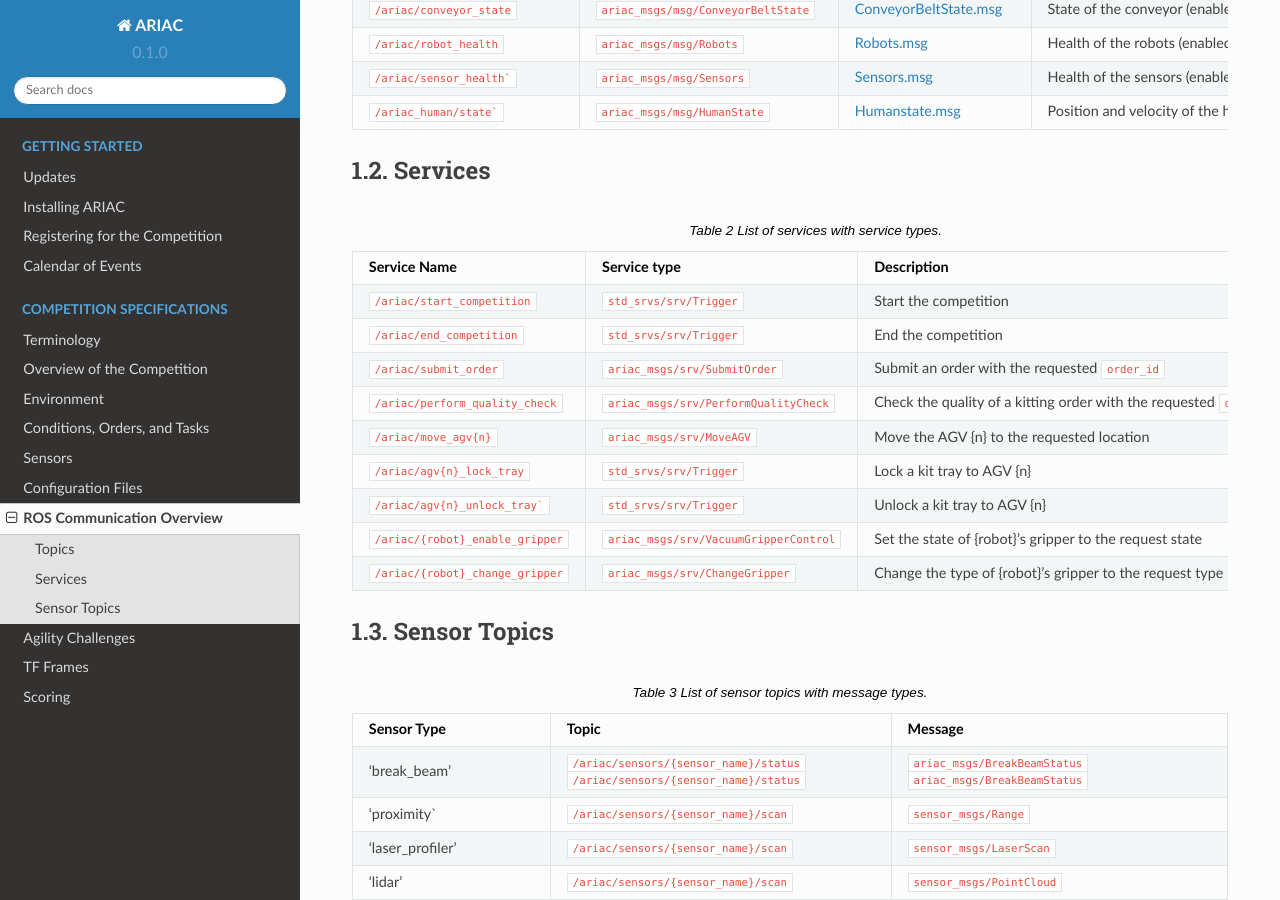
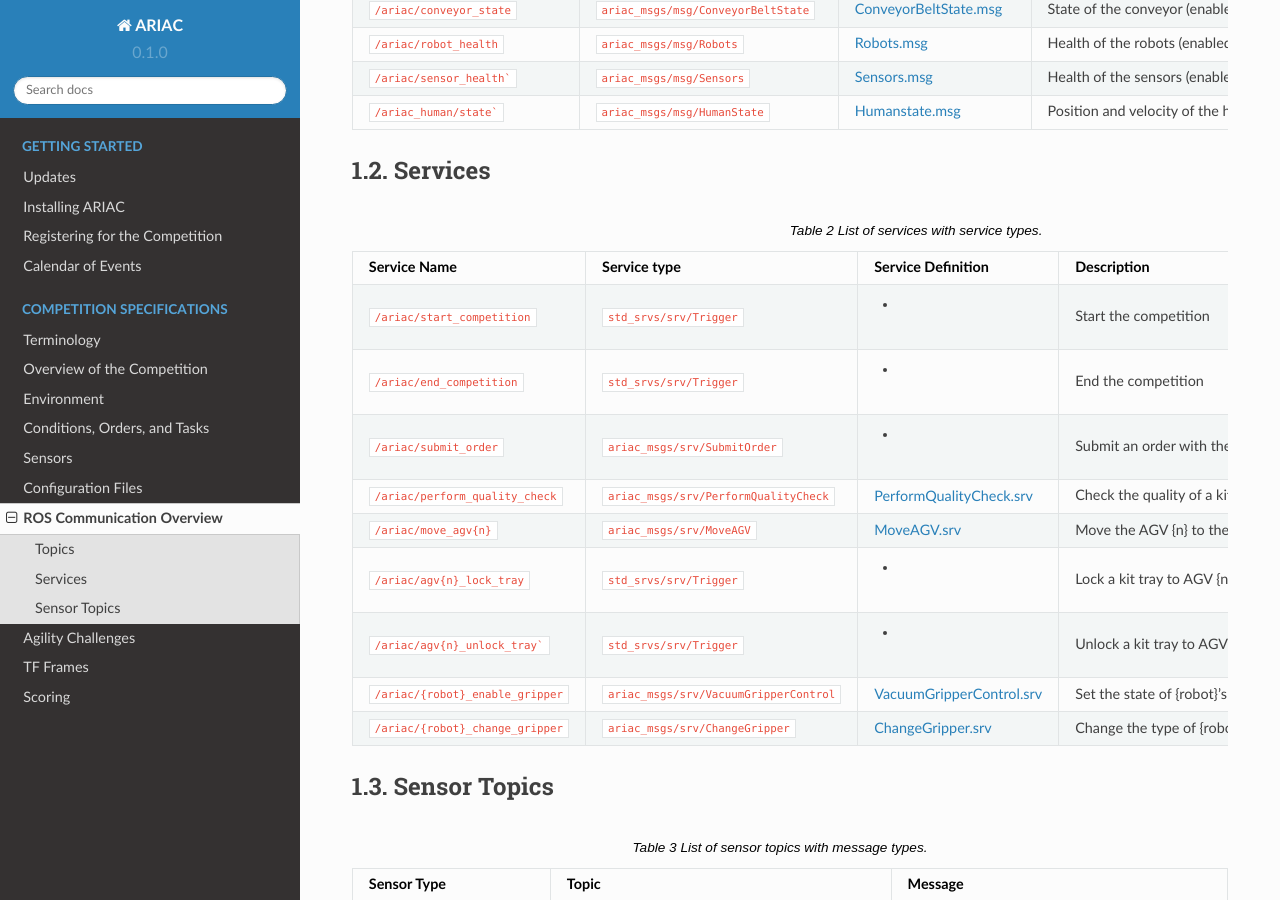
Before and after one commit to usnistgov/ARIAC, a Sphinx documentation site: the page built from docs/competition/ros_communication.rst, in a window 1280 px wide and 900 px high, scrolled down 574 px. Built offline with Sphinx 7.4.7 and the Read the Docs theme 2.0.0, drawn with Linux system fonts in a browser that asks for light colours.

Commit message:
Service definitions

````diff
--- a/docs/competition/ros_communication.rst
+++ b/docs/competition/ros_communication.rst
@@ -78,39 +78,49 @@ Services
 --------
 
 .. list-table:: List of services with service types.
-   :widths: 25 25 50
+   :widths: 50 60 25 50
    :header-rows: 1
    :name: communications-services
 
    * - Service Name
      - Service type
+     - Service Definition
      - Description
    * - ``/ariac/start_competition``
      - ``std_srvs/srv/Trigger``
+     - -
      - Start the competition
    * - ``/ariac/end_competition``
      - ``std_srvs/srv/Trigger``
+     - -
      - End the competition
    * - ``/ariac/submit_order``
      - ``ariac_msgs/srv/SubmitOrder``
+     - -
      - Submit an order with the requested ``order_id``
    * - ``/ariac/perform_quality_check``
      - ``ariac_msgs/srv/PerformQualityCheck``
+     - `PerformQualityCheck.srv <https://github.com/usnistgov/ARIAC/blob/ariac2023/ariac_msgs/srv/PerformQualityCheck.srv>`_
      - Check the quality of a kitting order with the requested ``order_id``
    * - ``/ariac/move_agv{n}``
      - ``ariac_msgs/srv/MoveAGV``
+     - `MoveAGV.srv <https://github.com/usnistgov/ARIAC/blob/ariac2023/ariac_msgs/srv/MoveAGV.srv>`_
      - Move the AGV {n} to the requested location
    * - ``/ariac/agv{n}_lock_tray``
      - ``std_srvs/srv/Trigger``
+     - -
      - Lock a kit tray to AGV {n}
    * - ``/ariac/agv{n}_unlock_tray```
      - ``std_srvs/srv/Trigger``
+     - -
      - Unlock a kit tray to AGV {n}
    * - ``/ariac/{robot}_enable_gripper``
      - ``ariac_msgs/srv/VacuumGripperControl``
+     - `VacuumGripperControl.srv <https://github.com/usnistgov/ARIAC/blob/ariac2023/ariac_msgs/srv/VacuumGripperControl.srv>`_
      - Set the state of {robot}'s gripper to the request state
    * - ``/ariac/{robot}_change_gripper``
      - ``ariac_msgs/srv/ChangeGripper``
+     - `ChangeGripper.srv <https://github.com/usnistgov/ARIAC/blob/ariac2023/ariac_msgs/srv/ChangeGripper.srv>`_
      - Change the type of {robot}'s gripper to the request type
 
 ..
````
